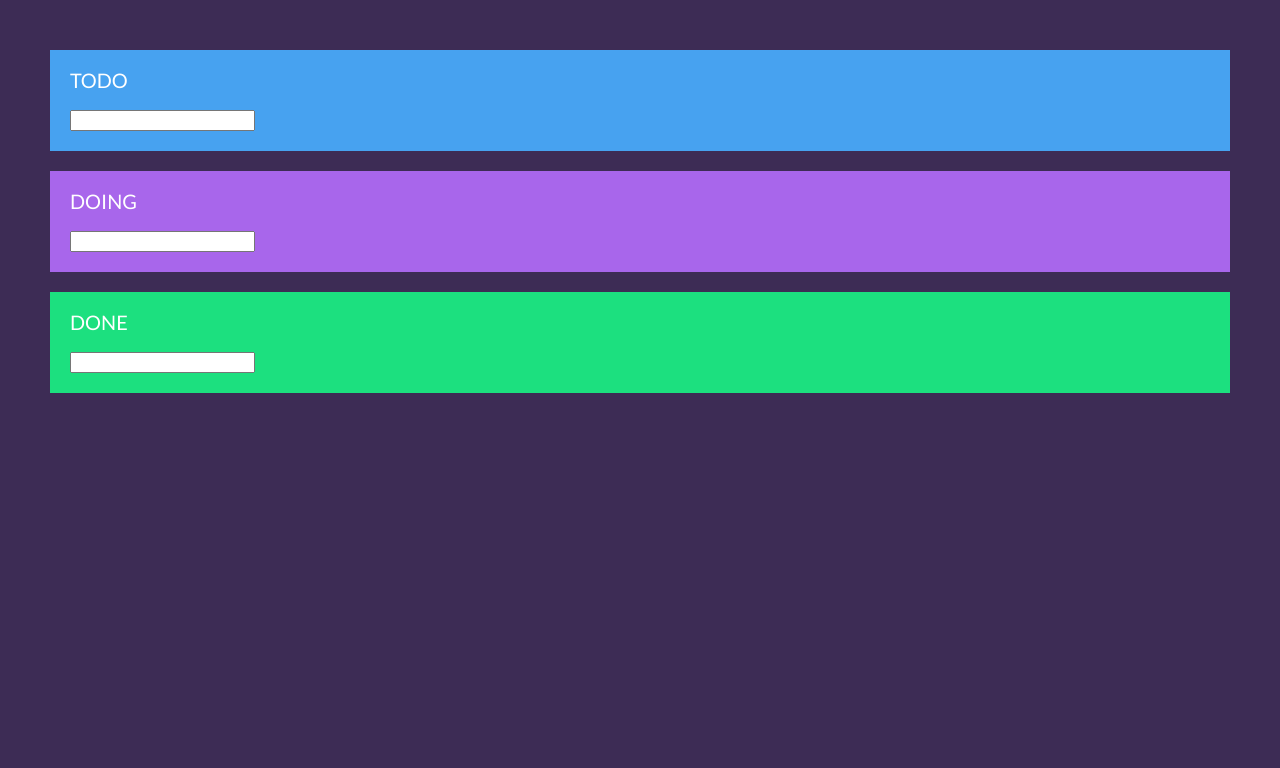
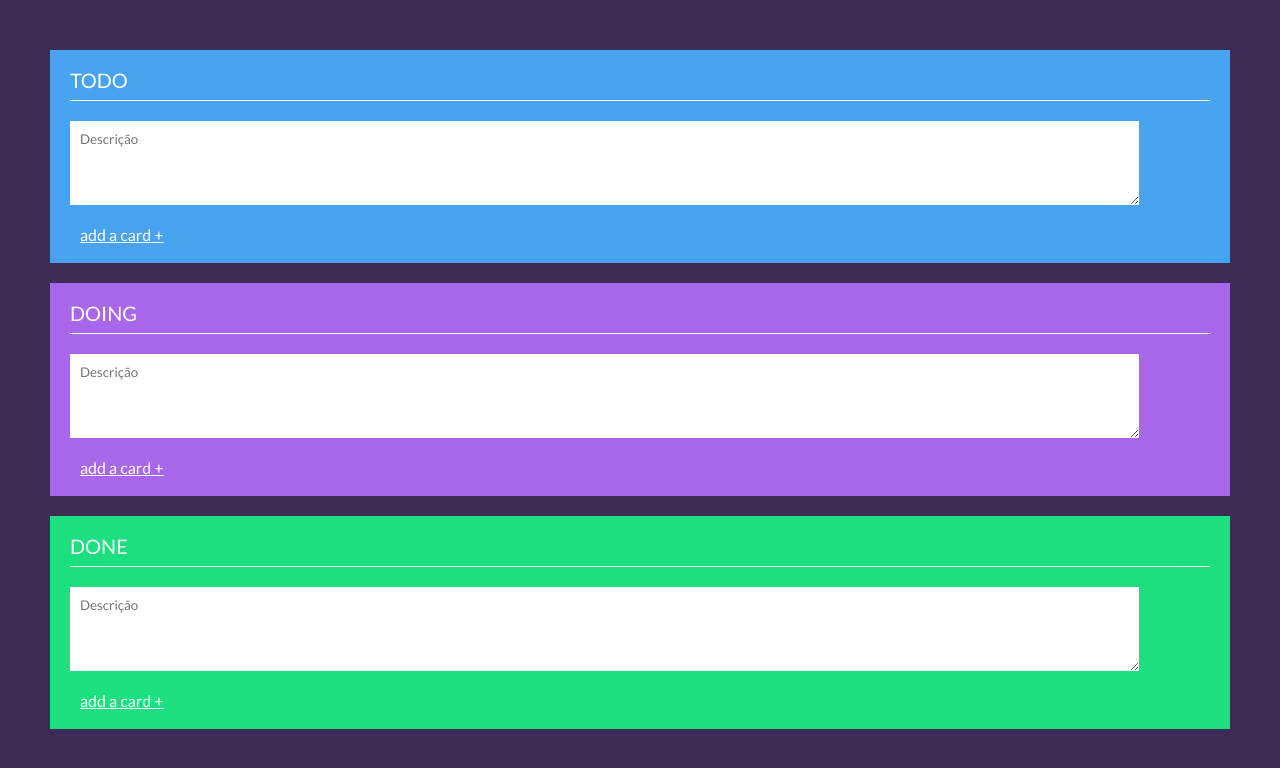
Before and after one commit to Jgmenezes/pareto-challenge, a React (Create React App) app: page / in a window 1280 px wide. Shown: the top 768 px of the page. Built offline with nearby package versions, Linux system fonts and the light colour scheme.

Commit message:
Styling Card component

```diff
--- a/src/components/Card.js
+++ b/src/components/Card.js
@@ -7,9 +7,10 @@ const Card = ({title, cardNumber}) => {
             <h1 className="card__title">{title}</h1>
             <ul className="card__list">
                 <li className="list__item">
-                    <input type="text" className="item__input" />
+                    <textarea name="" id="" cols="30" rows="4" placeholder='Descrição' className='item__input'></textarea>
                 </li>
             </ul>
+            <a href="#" className='card__link'>add a card +</a>
         </div>
     )
 }
--- a/src/styles/Card.css
+++ b/src/styles/Card.css
@@ -18,6 +18,23 @@
 }
 
 .card__title {
+    border-bottom: 1px solid #ffffff;
     font-size: 20px;
     margin-bottom: 20px;
+    padding-bottom: 10px;
 }
+
+.item__input {
+    background: #ffffff;
+    border: none;
+    color: #777777;
+    font-family: 'Lato', 'sans-serif';
+    margin-bottom: 20px;
+    padding: 10px;
+    width: 92%;
+}
+
+.card__link {
+    color: #ffffff;
+    padding: 10px;
+}
```
